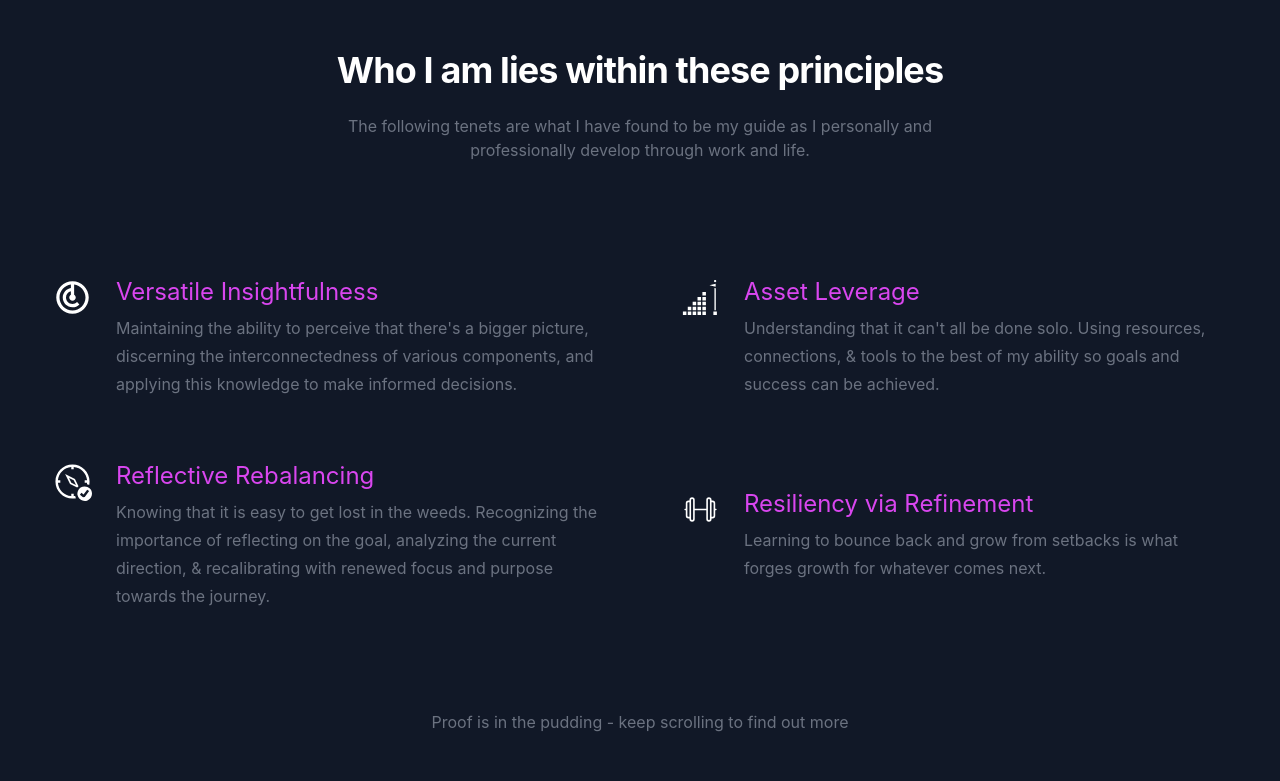
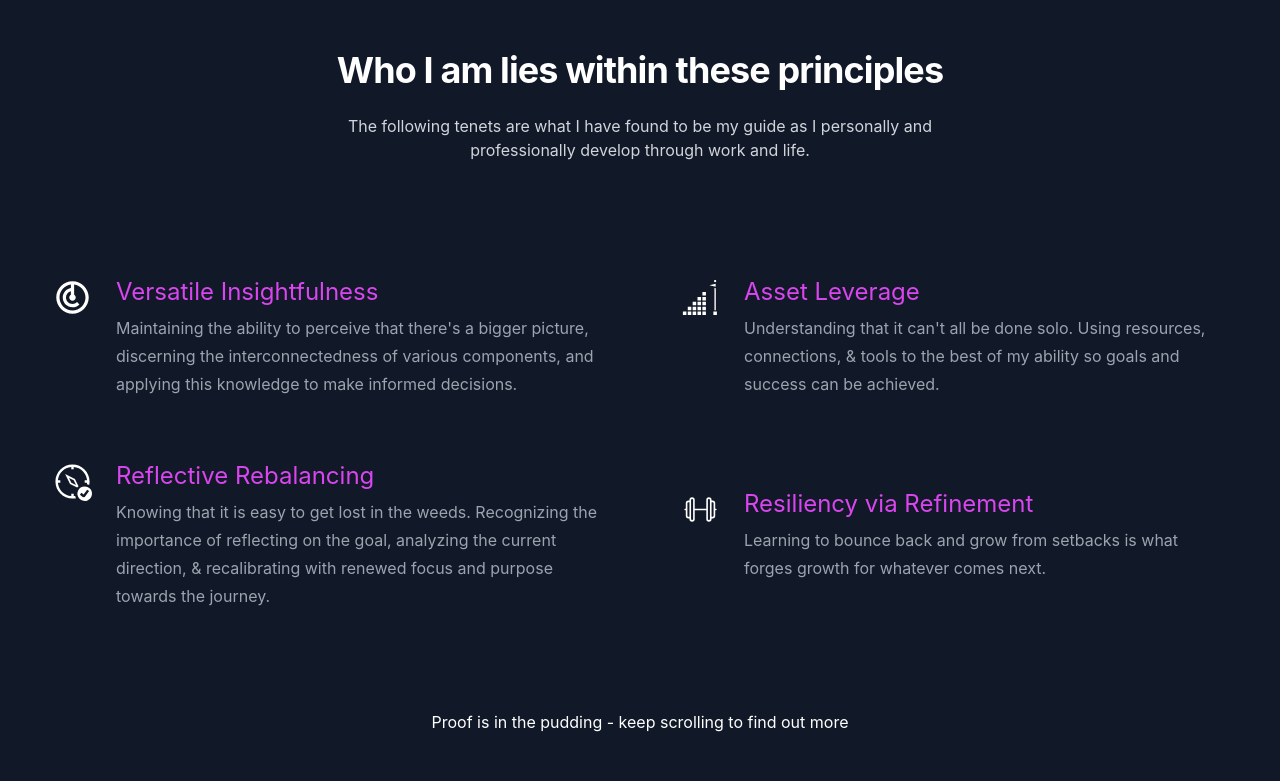
Before and after one commit to hannad4/hannad4.github.io, a React (Create React App) app in the folder new-website/: page / in a window 1280 px wide. Shown: the part 1039-1820 px from the top of the page. Built offline with nearby package versions, Linux system fonts and the light colour scheme.

Commit message:
optomizing

```diff
--- a/new-website/src/components/About.js
+++ b/new-website/src/components/About.js
@@ -56,9 +56,9 @@ export default function About() {
 
         <div className="lg:max-w-lg lg:w-full md:w-1/2 w-5/6">
           <img
-            className="object-cover object-center rounded-full"
+            className="object-cover object-center rounded-full lg:max-w-lg lg:w-full"
             alt="hero"
-            src="profile.jpg"
+            src="profile.webp"
           />
         </div>
       </div>
--- a/new-website/src/components/Ethics.js
+++ b/new-website/src/components/Ethics.js
@@ -23,7 +23,7 @@ export default function Ethics() {
             <p className="mt-2 text-3xl font-bold tracking-tight text-white-900 sm:text-4xl">
               Who I am lies within these principles
             </p>
-            <p className="text-base font-normal text-gray-500 dark:text-gray-400 mt-6">
+            <p className="text-base font-normal text-gray-300 dark:text-gray-300 mt-6">
               The following tenets are what I have found to be my guide as I
               personally and professionally develop through work and life.
             </p>
@@ -38,7 +38,7 @@ export default function Ethics() {
                   </div>
                   Versatile Insightfulness
                 </dt>
-                <dd className="mt-2 text-base leading-7 text-gray-500">
+                <dd className="mt-2 text-base leading-7 text-gray-400">
                   Maintaining the ability to perceive that there's a bigger
                   picture, discerning the interconnectedness of various
                   components, and applying this knowledge to make informed
@@ -53,7 +53,7 @@ export default function Ethics() {
                   </div>
                   Asset Leverage
                 </dt>
-                <dd className="mt-2 text-base leading-7 text-gray-500">
+                <dd className="mt-2 text-base leading-7 text-gray-400">
                   Understanding that it can't all be done solo. Using resources,
                   connections, & tools to the best of my ability so goals and
                   success can be achieved.
@@ -67,7 +67,7 @@ export default function Ethics() {
                   </div>
                   Reflective Rebalancing
                 </dt>
-                <dd className="mt-2 text-base leading-7 text-gray-500">
+                <dd className="mt-2 text-base leading-7 text-gray-400">
                   Knowing that it is easy to get lost in the weeds. Recognizing
                   the importance of reflecting on the goal, analyzing the
                   current direction, & recalibrating with renewed focus and
@@ -82,7 +82,7 @@ export default function Ethics() {
                   </div>
                   Resiliency via Refinement
                 </dt>
-                <dd className="mt-2 text-base leading-7 text-gray-500">
+                <dd className="mt-2 text-base leading-7 text-gray-400">
                   Learning to bounce back and grow from setbacks is what forges
                   growth for whatever comes next.
                 </dd>
@@ -92,7 +92,7 @@ export default function Ethics() {
           <div className="mx-auto max-w-2xl lg:text-center">
             {/* <h2 className="text-base font-semibold leading-7 text-fuchsia-800">About Me</h2> */}
 
-            <p className="text-base font-normal text-gray-500 dark:text-gray-400 mt-20 text-center lg:text-center">
+            <p className="text-base font-normal text-gray-650 dark:text-gray-650 mt-20 text-center lg:text-center">
               Proof is in the pudding - keep scrolling to find out more
             </p>
           </div>
--- a/new-website/src/components/Work.js
+++ b/new-website/src/components/Work.js
@@ -20,7 +20,7 @@ export default function Work() {
             >
               My Work History
             </h1>
-            <p className="lg:w-2/3 mx-auto leading-relaxed text-base text-center">
+            <p className="lg:w-2/3 mx-auto leading-relaxed text-base text-center text-gray-300">
               From joining the work force at age 14 till now - positions
               outlined
             </p>
```
Also changed, not shown: new-website/public/profile.webp (added).
